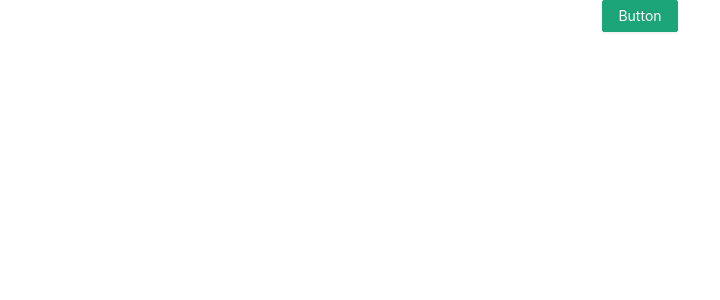
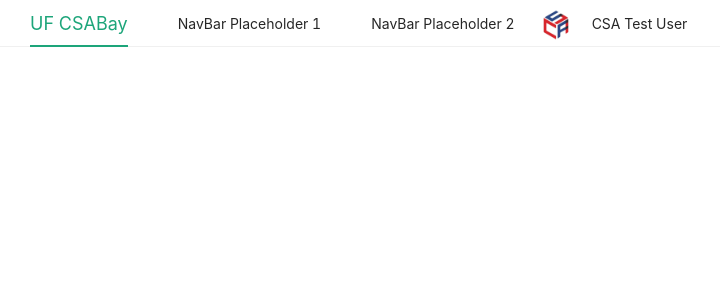
Before and after one commit to yang-shida/CSABay, a React (Create React App) app: page / in a window 1280 px wide. Shown: the top 300 px of the page, without its empty margins (0-720 px from the left). Built offline with nearby package versions, Linux system fonts and the light colour scheme.

Commit message:
tentative NavBar

```diff
--- a/public/index.html
+++ b/public/index.html
@@ -2,7 +2,7 @@
 <html lang="en">
   <head>
     <meta charset="utf-8" />
-    <link rel="icon" href="%PUBLIC_URL%/favicon.ico" />
+    <link rel="icon" href="%PUBLIC_URL%/CSA_icon.jpg" />
     <meta name="viewport" content="width=device-width, initial-scale=1" />
     <meta name="theme-color" content="#000000" />
     <meta
@@ -24,7 +24,7 @@
       work correctly both with client-side routing and a non-root public URL.
       Learn how to configure a non-root public URL by running `npm run build`.
     -->
-    <title>React App</title>
+    <title>UF CSABay</title>
   </head>
   <body>
     <noscript>You need to enable JavaScript to run this app.</noscript>
--- a/src/App.js
+++ b/src/App.js
@@ -2,9 +2,11 @@ import React from 'react';
 import { Button } from 'antd';
 import './App.less';
 
+import NavBar from './components/NavBar'
+
 const App = () => (
   <div className="App">
-    <Button type="primary">Button</Button>
+    <NavBar></NavBar>
   </div>
 );
 
--- /dev/null
+++ b/src/components/NavBar.js
@@ -0,0 +1,68 @@
+import { Menu } from 'antd';
+import {useState} from 'react'
+import { Avatar, Image } from 'antd';
+import { UserOutlined } from '@ant-design/icons';
+
+const { SubMenu } = Menu;
+
+const NavBar = () => {
+    const [currentPage, setCurrentPage] = useState('home')
+
+    const handleClick = e => {
+        setCurrentPage(e.key);
+    };
+
+    return (
+        <div>
+            <Menu onClick={handleClick} selectedKeys={[currentPage]} mode="horizontal">
+
+                <Menu.Item key="home" style={{margin: '0px 5px 0px 10px', padding: '0px 20px', fontSize: '18px'}}>
+                    UF CSABay
+                </Menu.Item>
+
+                <Menu.Item key="placeholder1" style={{margin: '0px 5px 0px 5px', padding: '0px 20px'}}>
+                    NavBar Placeholder 1
+                </Menu.Item>
+
+                <Menu.Item key="placeholder2" style={{margin: '0px 5px 0px 5px', padding: '0px 20px'}}>
+                    NavBar Placeholder 2
+                </Menu.Item>
+
+                {/* <SubMenu key="SubMenu" title="Navigation Three - Submenu" style={{margin: '0px 5px 0px 5px', padding: '0px 20px'}}>
+                    <Menu.ItemGroup title="Item 1">
+                        <Menu.Item key="setting:1">Option 1</Menu.Item>
+                        <Menu.Item key="setting:2">Option 2</Menu.Item>
+                    </Menu.ItemGroup>
+                    <Menu.ItemGroup title="Item 2">
+                        <Menu.Item key="setting:3">Option 3</Menu.Item>
+                        <Menu.Item key="setting:4">Option 4</Menu.Item>
+                    </Menu.ItemGroup>
+                </SubMenu> */}
+
+                {/* <Menu.Item key="alipay" style={{margin: '0px 5px 0px 5px', padding: '0px 20px'}}>
+                    <a href="https://google.com" target="_blank" rel="noopener noreferrer">
+                        Navigation Four - Link
+                    </a>
+                </Menu.Item> */}
+
+                <SubMenu key="user-info"
+
+                    icon = {<Avatar size="default" src="../CSA_icon.jpg" style={{marginRight: '10px'}}/>}
+                    title="CSA Test User"
+                    style={{float: 'right', margin: '0px 10px 0px 0px', padding: '0px'}}>
+
+                    <Menu.Item key="edit-profile">Edit Profile</Menu.Item>
+                    <Menu.Item key="my-posts">My Posts</Menu.Item>
+                    <Menu.Item key="liked-posts">Liked Posts</Menu.Item>
+                    <Menu.Item key="change-password">Change Password</Menu.Item>
+                    <Menu.Item key="sign-out">Sign Out</Menu.Item>
+
+
+                </SubMenu>
+
+            </Menu>
+        </div>
+    )
+}
+
+export default NavBar
--- a/src/index.css
+++ b/src/index.css
@@ -11,3 +11,14 @@ code {
   font-family: source-code-pro, Menlo, Monaco, Consolas, 'Courier New',
     monospace;
 }
+
+#components-layout-demo-fixed .logo {
+  float: left;
+  width: 120px;
+  height: 31px;
+  margin: 16px 24px 16px 0;
+  background: rgba(255, 255, 255, 0.2);
+}
+.site-layout .site-layout-background {
+  background: #fff;
+}
```
Also changed, not shown: public/CSA_icon.jpg (added), src/CSA_icon.jpg (added), src/components/SignupForm.js (added).
